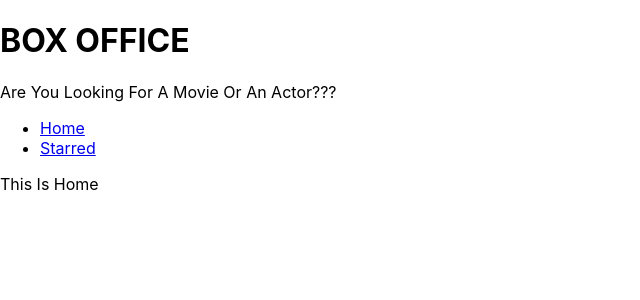
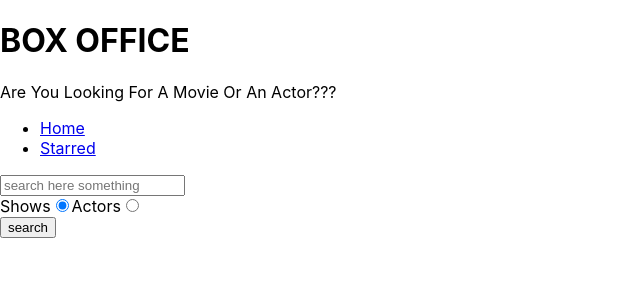
Before and after one commit to Shubham-C0DE/BoX-office, a React (Create React App) app: page / in a window 1280 px wide. Shown: the top 300 px of the page, without its empty margins (0-640 px from the left). Built offline with nearby package versions, Linux system fonts and the light colour scheme.

Commit message:
added search bar

```diff
--- /dev/null
+++ b/src/misc/config.js
@@ -0,0 +1,7 @@
+const API_BASE_URL = 'https://api.tvmaze.com';
+
+export async function apiGet(queryString) {
+  const response = await fetch(`${API_BASE_URL}${queryString}`).then(r => r.json());
+
+  return response;
+}
--- a/src/pages/Home.js
+++ b/src/pages/Home.js
@@ -1,12 +1,88 @@
-import React from 'react'
+import React, { useState } from 'react';
 import MainPageLayout from '../components/MainPageLayout';
+import { apiGet } from '../misc/config';
 
 const Home = () => {
+  const [input, setInput] = useState('');
+  const [results, setResults] = useState(null);
+  const [searchOption, setSearchOption] = useState('shows');
+
+  const isShowSearch = searchOption === 'shows'
+
+  const onSearch = () => {
+    apiGet(`/search/${searchOption}?q=${input}`).then(result => {
+      setResults(result);
+      console.log(result);
+    });
+  };
+
+  const onInputChange = ev => {
+    setInput(ev.target.value);
+  };
+
+  const onKeyDown = ev => {
+    if (ev.key === 'Enter')
+      // eslint-disable-next-line no-use-before-define
+      onSearch();
+  };
+const onRadioChange = (ev) => {
+setSearchOption(ev.target.value)
+}
+
+
+
+
+  const renderResults = () => {
+    if (results && results.length === 0) {
+      return <div>No Result</div>;
+    }
+
+    if (results && results.length > 0) {
+      return results[0].show
+      ? results.map(item => (
+        <div key={item.show.id}>{item.show.name}</div>
+      )) : results.map(item => (
+        <div key={item.person.id}>{item.person.name}</div>
+      ))
+
+    }
+
+    return null;
+  };
+
   return (
     <MainPageLayout>
-        This Is Home
+      <input
+        type="text"
+        placeholder='search here something'
+        onChange={onInputChange}
+        onKeyDown={onKeyDown}
+        value={input}
+      />
+
+<div>
+ <label htmlFor='shows-search'>
+  Shows
+  <input id='shows-search' type= "radio" value="shows" checked={isShowSearch}  onChange={onRadioChange}  />
+ </label>
+
+
+ <label htmlFor='actors-search'>
+  Actors
+  <input id='actors-search' type= "radio" value="people" checked={!isShowSearch} onChange={onRadioChange} />
+ </label>
+
+
+
+</div>
+
+
+      <button type="button" onClick={onSearch} onKeyDown={onKeyDown}>
+        search
+      </button>
+      {renderResults()}
     </MainPageLayout>
-  )
-}
+  );
+};
 
 export default Home;
```
Also changed, not shown: 1 other file (tests, documents, lock files or other folders).
